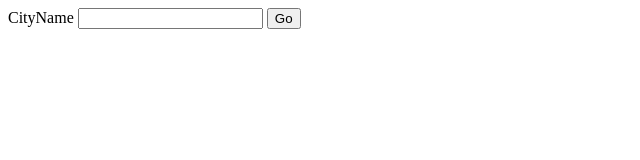
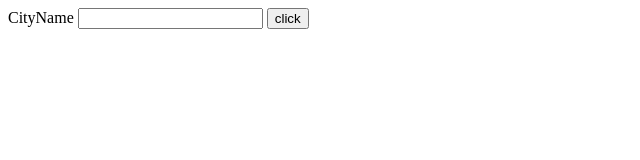
Before and after one commit to sandeepmichael/weather-project, a website: page index.html in a window 1280 px wide. Shown: the full height of the page, 0-640 px from the left. Drawn offline with Linux system fonts and the light colour scheme.

Commit message:
Update index.html

```diff
--- a/index.html
+++ b/index.html
@@ -10,7 +10,7 @@
     <form action="/" method="POST">
         <label id=input>CityName</label>
         <input type="text" name="cityName">
-        <button type="submit">Go</button>
+        <button type="submit">click</button>
 
     </form>
 </body>
```
